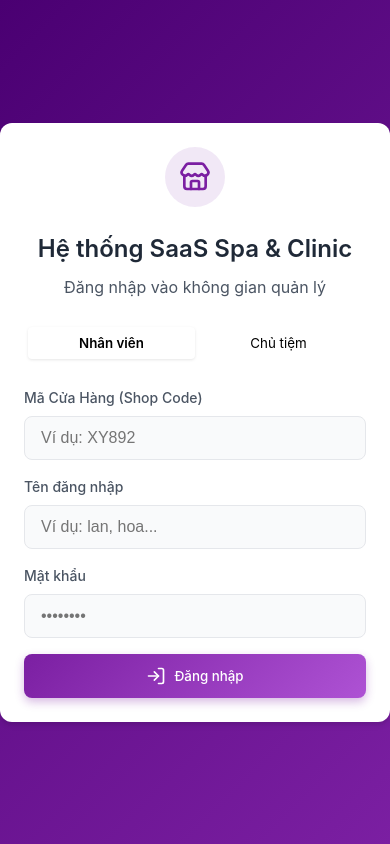
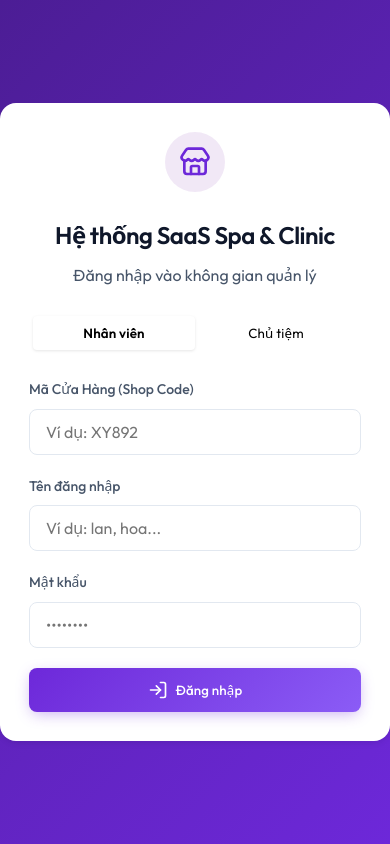
Before and after one commit to qlady79nt-nt/quan-ly-dich-vu, a React (Vite) app: page /login in a window 390 px wide. Built offline with nearby package versions, Linux system fonts and the light colour scheme.

Commit message:
optimize mobile ui and input logic

```diff
--- a/src/index.css
+++ b/src/index.css
@@ -1,22 +1,31 @@
+@import url('https://fonts.googleapis.com/css2?family=Outfit:wght@300;400;500;600;700&display=swap');
+
 :root {
-  --primary-color: #7b1fa2; /* Deep Purple */
-  --primary-light: #ae52d4;
-  --primary-dark: #4a0072;
-  --secondary-color: #00bfa5; /* Teal */
-  --background-color: #f3f4f6;
+  --primary-color: #6d28d9; /* Deep Purple */
+  --primary-light: #8b5cf6;
+  --primary-dark: #4c1d95;
+  --secondary-color: #d4af37; /* Luxury Gold */
+  --secondary-light: #f3e5ab;
+  --background-color: #f8fafc;
   --surface-color: #ffffff;
-  --text-primary: #1f2937;
-  --text-secondary: #4b5563;
-  --text-light: #9ca3af;
+  --text-primary: #0f172a;
+  --text-secondary: #475569;
+  --text-light: #94a3b8;
   --danger-color: #ef4444;
   --warning-color: #f59e0b;
   --success-color: #10b981;
-  --border-color: #e5e7eb;
+  --border-color: #e2e8f0;
+
   --shadow-sm: 0 1px 2px 0 rgba(0, 0, 0, 0.05);
-  --shadow-md: 0 4px 6px -1px rgba(0, 0, 0, 0.1), 0 2px 4px -1px rgba(0, 0, 0, 0.06);
-  --shadow-lg: 0 10px 15px -3px rgba(0, 0, 0, 0.1), 0 4px 6px -2px rgba(0, 0, 0, 0.05);
-  --border-radius: 0.75rem;
-  --font-family: 'Inter', system-ui, -apple-system, sans-serif;
+  --shadow-md: 0 4px 6px -1px rgba(0, 0, 0, 0.05), 0 2px 4px -1px rgba(0, 0, 0, 0.03);
+  --shadow-lg: 0 10px 25px -3px rgba(109, 40, 217, 0.1), 0 4px 6px -2px rgba(109, 40, 217, 0.05);
+  --shadow-glass: 0 8px 32px 0 rgba(31, 38, 135, 0.07);
+
+  --border-radius: 1rem;
+  --border-radius-sm: 0.5rem;
+  --font-family: 'Outfit', system-ui, -apple-system, sans-serif;
+  --glass-bg: rgba(255, 255, 255, 0.7);
+  --glass-border: 1px solid rgba(255, 255, 255, 0.18);
 }
 
 * {
@@ -29,19 +38,41 @@ body {
   font-family: var(--font-family);
   background-color: var(--background-color);
   color: var(--text-primary);
-  line-height: 1.5;
+  line-height: 1.6;
   -webkit-font-smoothing: antialiased;
+  background-image:
+    radial-gradient(at 0% 0%, hsla(253,16%,7%,0.03) 0px, transparent 50%),
+    radial-gradient(at 50% 0%, hsla(225,39%,30%,0.03) 0px, transparent 50%),
+    radial-gradient(at 100% 0%, hsla(339,49%,30%,0.03) 0px, transparent 50%);
+  background-attachment: fixed;
+}
+
+/* Custom Scrollbar */
+::-webkit-scrollbar {
+  width: 8px;
+  height: 8px;
+}
+::-webkit-scrollbar-track {
+  background: transparent;
+}
+::-webkit-scrollbar-thumb {
+  background: var(--border-color);
+  border-radius: 10px;
+}
+::-webkit-scrollbar-thumb:hover {
+  background: var(--text-light);
 }
 
 h1, h2, h3, h4, h5, h6 {
   font-weight: 600;
   color: var(--text-primary);
+  letter-spacing: -0.02em;
 }
 
 a {
   text-decoration: none;
   color: var(--primary-color);
-  transition: color 0.2s ease;
+  transition: all 0.3s ease;
 }
 
 a:hover {
@@ -53,60 +84,111 @@ button {
   font-family: inherit;
   border: none;
   outline: none;
+  letter-spacing: 0.01em;
 }
 
 .premium-card {
-  background-color: var(--surface-color);
+  background: var(--surface-color);
   border-radius: var(--border-radius);
   box-shadow: var(--shadow-md);
-  padding: 1.5rem;
-  transition: transform 0.2s ease, box-shadow 0.2s ease;
+  padding: 1.75rem;
+  transition: all 0.3s cubic-bezier(0.4, 0, 0.2, 1);
+  border: 1px solid rgba(255, 255, 255, 0.5);
+  position: relative;
+  overflow: hidden;
+}
+
+.premium-card::before {
+  content: '';
+  position: absolute;
+  top: 0; left: 0; right: 0; height: 3px;
+  background: linear-gradient(90deg, transparent, var(--primary-light), transparent);
+  opacity: 0;
+  transition: opacity 0.3s ease;
 }
 
 .premium-card:hover {
-  transform: translateY(-2px);
+  transform: translateY(-3px);
   box-shadow: var(--shadow-lg);
 }
 
+.premium-card:hover::before {
+  opacity: 1;
+}
+
+.glass-panel {
+  background: var(--glass-bg);
+  backdrop-filter: blur(12px);
+  -webkit-backdrop-filter: blur(12px);
+  border: var(--glass-border);
+  box-shadow: var(--shadow-glass);
+}
+
+/* Buttons */
 .btn-primary {
   background: linear-gradient(135deg, var(--primary-color), var(--primary-light));
   color: white;
-  padding: 0.75rem 1.5rem;
-  border-radius: 0.5rem;
+  padding: 0.75rem 1.75rem;
+  border-radius: var(--border-radius-sm);
   font-weight: 500;
-  transition: opacity 0.2s ease;
-  box-shadow: 0 4px 10px rgba(123, 31, 162, 0.3);
+  transition: all 0.3s ease;
+  box-shadow: 0 4px 15px -3px rgba(109, 40, 217, 0.4);
+  position: relative;
+  overflow: hidden;
+}
+
+.btn-primary::after {
+  content: '';
+  position: absolute;
+  top: 0; left: -100%; width: 100%; height: 100%;
+  background: linear-gradient(90deg, transparent, rgba(255,255,255,0.2), transparent);
+  transition: all 0.5s ease;
 }
 
 .btn-primary:hover {
-  opacity: 0.9;
+  transform: translateY(-1px);
+  box-shadow: 0 6px 20px -3px rgba(109, 40, 217, 0.5);
+}
+
+.btn-primary:hover::after {
+  left: 100%;
 }
 
 .btn-secondary {
-  background-color: transparent;
-  color: var(--text-secondary);
+  background-color: var(--surface-color);
+  color: var(--text-primary);
   border: 1px solid var(--border-color);
-  padding: 0.75rem 1.5rem;
-  border-radius: 0.5rem;
+  padding: 0.75rem 1.75rem;
+  border-radius: var(--border-radius-sm);
   font-weight: 500;
-  transition: all 0.2s ease;
+  transition: all 0.3s ease;
+  box-shadow: var(--shadow-sm);
 }
 
 .btn-secondary:hover {
-  background-color: var(--border-color);
-  color: var(--text-primary);
+  background-color: var(--background-color);
+  border-color: var(--text-light);
+  transform: translateY(-1px);
 }
 
 .btn-danger {
-  background-color: var(--danger-color);
+  background: linear-gradient(135deg, #ef4444, #f87171);
   color: white;
-  padding: 0.5rem 1rem;
-  border-radius: 0.5rem;
+  padding: 0.75rem 1.5rem;
+  border-radius: var(--border-radius-sm);
   font-weight: 500;
+  box-shadow: 0 4px 15px -3px rgba(239, 68, 68, 0.4);
+  transition: all 0.3s ease;
 }
 
+.btn-danger:hover {
+  transform: translateY(-1px);
+  box-shadow: 0 6px 20px -3px rgba(239, 68, 68, 0.5);
+}
+
+/* Forms */
 .form-group {
-  margin-bottom: 1rem;
+  margin-bottom: 1.25rem;
 }
 
 .form-label {
@@ -120,105 +202,157 @@ button {
 .form-input, .form-select {
   width: 100%;
   padding: 0.75rem 1rem;
-  border: 1px solid var(--border-color);
-  border-radius: 0.5rem;
+  border: 1.5px solid var(--border-color);
+  border-radius: var(--border-radius-sm);
   font-size: 1rem;
-  transition: border-color 0.2s ease, box-shadow 0.2s ease;
-  background-color: #f9fafb;
+  font-family: inherit;
+  transition: all 0.3s ease;
+  background-color: var(--surface-color);
+  color: var(--text-primary);
+}
+
+.form-input:hover, .form-select:hover {
+  border-color: #cbd5e1;
 }
 
 .form-input:focus, .form-select:focus {
   border-color: var(--primary-color);
-  background-color: white;
-  box-shadow: 0 0 0 3px rgba(123, 31, 162, 0.1);
+  background-color: var(--surface-color);
+  box-shadow: 0 0 0 4px rgba(109, 40, 217, 0.1);
 }
 
+/* Layout */
 .layout-container {
   display: flex;
   min-height: 100vh;
 }
 
 .sidebar {
-  width: 260px;
-  background-color: var(--surface-color);
+  width: 280px;
+  background: var(--surface-color);
   border-right: 1px solid var(--border-color);
   display: flex;
   flex-direction: column;
+  z-index: 10;
+  box-shadow: 1px 0 10px rgba(0,0,0,0.02);
 }
 
 .sidebar-header {
-  padding: 1.5rem;
-  font-size: 1.25rem;
+  padding: 2rem 1.5rem;
+  font-size: 1.5rem;
   font-weight: 700;
   color: var(--primary-color);
-  border-bottom: 1px solid var(--border-color);
   display: flex;
   align-items: center;
   gap: 0.75rem;
+  letter-spacing: -0.02em;
 }
 
 .sidebar-nav {
-  padding: 1rem 0;
+  padding: 1rem 1rem;
   flex: 1;
+  display: flex;
+  flex-direction: column;
+  gap: 0.25rem;
 }
 
 .nav-item {
   display: flex;
   align-items: center;
-  padding: 0.75rem 1.5rem;
+  padding: 0.875rem 1rem;
   color: var(--text-secondary);
   font-weight: 500;
-  gap: 0.75rem;
-  transition: all 0.2s ease;
+  gap: 1rem;
+  border-radius: var(--border-radius-sm);
+  transition: all 0.3s ease;
+  position: relative;
 }
 
-.nav-item:hover, .nav-item.active {
-  background-color: rgba(123, 31, 162, 0.05);
+.nav-item::before {
+  content: '';
+  position: absolute;
+  left: 0;
+  top: 50%;
+  transform: translateY(-50%);
+  height: 0;
+  width: 3px;
+  background-color: var(--primary-color);
+  border-radius: 0 4px 4px 0;
+  transition: height 0.3s ease;
+}
+
+.nav-item:hover {
+  background-color: var(--background-color);
   color: var(--primary-color);
-  border-right: 3px solid var(--primary-color);
+}
+
+.nav-item.active {
+  background: linear-gradient(90deg, rgba(109,40,217,0.08), transparent);
+  color: var(--primary-color);
+  font-weight: 600;
+}
+
+.nav-item.active::before {
+  height: 60%;
 }
 
 .main-content {
   flex: 1;
   display: flex;
   flex-direction: column;
-  background-color: var(--background-color);
+  min-width: 0; /* Important for preventing flex blowout */
 }
 
 .topbar {
-  height: 64px;
-  background-color: var(--surface-color);
+  height: 72px;
+  background: var(--glass-bg);
+  backdrop-filter: blur(12px);
+  -webkit-backdrop-filter: blur(12px);
   border-bottom: 1px solid var(--border-color);
   display: flex;
   align-items: center;
   justify-content: space-between;
   padding: 0 2rem;
+  position: sticky;
+  top: 0;
+  z-index: 20;
 }
 
 .content-area {
-  padding: 2rem;
+  padding: 2.5rem;
   flex: 1;
   overflow-y: auto;
 }
 
 .grid-cols-2 { display: grid; grid-template-columns: repeat(2, 1fr); gap: 1.5rem; }
 .grid-cols-3 { display: grid; grid-template-columns: repeat(3, 1fr); gap: 1.5rem; }
-.grid-cols-4 { display: grid; grid-template-columns: repeat(4, 1fr); gap: 1.5rem; }
+.grid-cols-4 { display: grid; grid-template-columns: repeat(auto-fit, minmax(240px, 1fr)); gap: 1.5rem; }
 
+/* Badges */
 .badge {
-  padding: 0.25rem 0.75rem;
-  border-radius: 9999px;
+  padding: 0.35rem 0.85rem;
+  border-radius: 2rem;
   font-size: 0.75rem;
   font-weight: 600;
+  letter-spacing: 0.02em;
+  text-transform: uppercase;
 }
-.badge-success { background-color: rgba(16, 185, 129, 0.1); color: var(--success-color); }
-.badge-warning { background-color: rgba(245, 158, 11, 0.1); color: var(--warning-color); }
-.badge-danger { background-color: rgba(239, 68, 68, 0.1); color: var(--danger-color); }
-.badge-primary { background-color: rgba(123, 31, 162, 0.1); color: var(--primary-color); }
+.badge-success { background-color: rgba(16, 185, 129, 0.15); color: var(--success-color); }
+.badge-warning { background-color: rgba(245, 158, 11, 0.15); color: var(--warning-color); }
+.badge-danger { background-color: rgba(239, 68, 68, 0.15); color: var(--danger-color); }
+.badge-primary { background-color: rgba(109, 40, 217, 0.15); color: var(--primary-color); }
 
-/* Animation */
+/* Utilities */
+.text-gradient {
+  background: linear-gradient(135deg, var(--primary-color), var(--secondary-color));
+  -webkit-background-clip: text;
+  -webkit-text-fill-color: transparent;
+  background-clip: text;
+}
+
+/* Animations */
 @keyframes pulse-warning {
-  0% { box-shadow: 0 0 0 0 rgba(245, 158, 11, 0.7); }
+  0% { box-shadow: 0 0 0 0 rgba(245, 158, 11, 0.4); }
   70% { box-shadow: 0 0 0 10px rgba(245, 158, 11, 0); }
   100% { box-shadow: 0 0 0 0 rgba(245, 158, 11, 0); }
 }
@@ -226,3 +360,12 @@ button {
 .pulse-warning {
   animation: pulse-warning 2s infinite;
 }
+
+@keyframes slideUp {
+  from { opacity: 0; transform: translateY(10px); }
+  to { opacity: 1; transform: translateY(0); }
+}
+
+.animate-slide-up {
+  animation: slideUp 0.4s ease forwards;
+}
```
Also changed, not shown: src/components/AdminLayout.tsx (+9 -9 lines).
